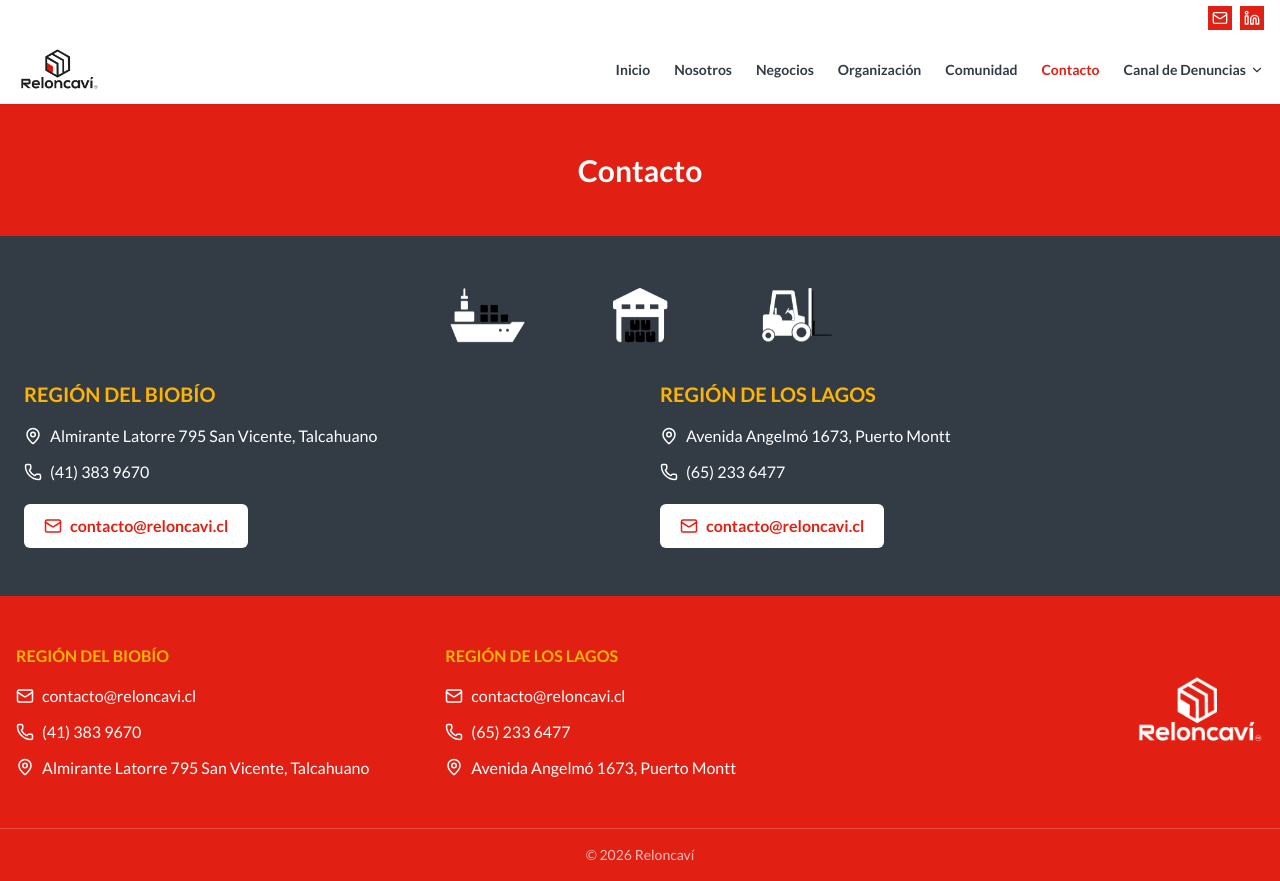
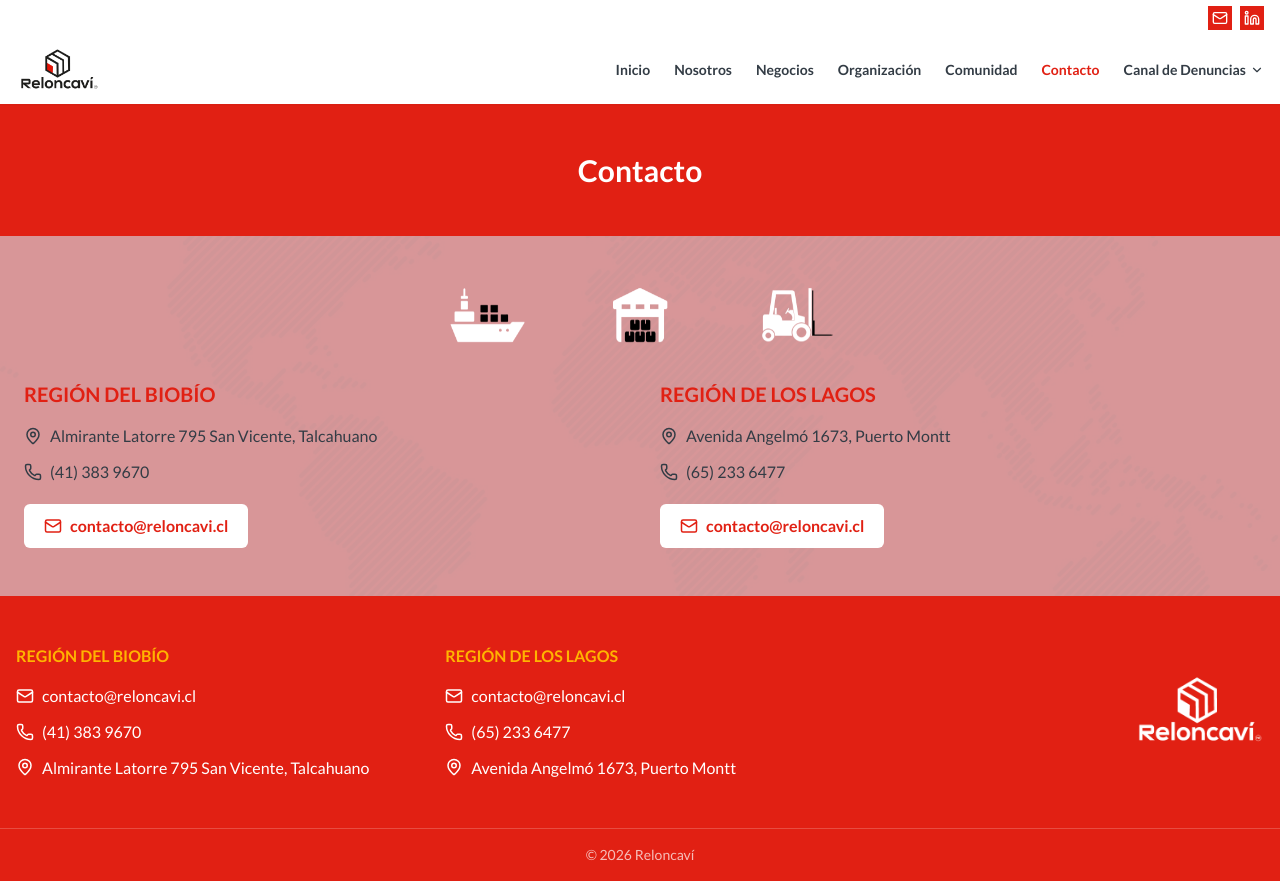
Before and after one commit to KaiseR0409/new-reloncavi-site-demo, a React (Vite) app: page /contacto in a window 1280 px wide. Built offline with nearby package versions, Linux system fonts and the light colour scheme.

Commit message:
style: replace gray contacto section with original red world-map background (2map)

```diff
--- a/src/pages/Contacto.jsx
+++ b/src/pages/Contacto.jsx
@@ -11,8 +11,9 @@
         <h1 className="text-3xl font-bold text-white">Contacto</h1>
       </section>
 
-      <section className="bg-outer-space text-white py-12 px-6">
-        <div className="max-w-7xl mx-auto">
+      <section className="bg-white-2 text-outer-space py-12 px-6 relative">
+        <div className="absolute inset-0 bg-cover bg-center opacity-40" style={{ backgroundImage: "url(/img/2map.png)" }} aria-hidden="true" />
+        <div className="max-w-7xl mx-auto relative">
           <div className="grid grid-cols-3 gap-4 mb-8 max-w-md mx-auto">
             {ICONS.map((i, idx) => (
             <StampedIcon key={i} src={i} alt="Icono" delay={idx * 180} className="mx-auto h-16" />
@@ -21,7 +22,7 @@
           <div className="grid gap-10 md:grid-cols-2">
             {CONTACT.map((c) => (
               <div key={c.region}>
-                <h3 className="text-selective-yellow text-xl font-bold mb-4">{c.region.toUpperCase()}</h3>
+                <h3 className="text-lust text-xl font-bold mb-4">{c.region.toUpperCase()}</h3>
                 <p className="flex items-center gap-2 mb-3"><MapPin size={18} /> {c.address}</p>
                 <p className="flex items-center gap-2 mb-3"><Phone size={18} /> {c.phone}</p>
                 <a
```
Also changed, not shown: public/img/2map.png (added).
